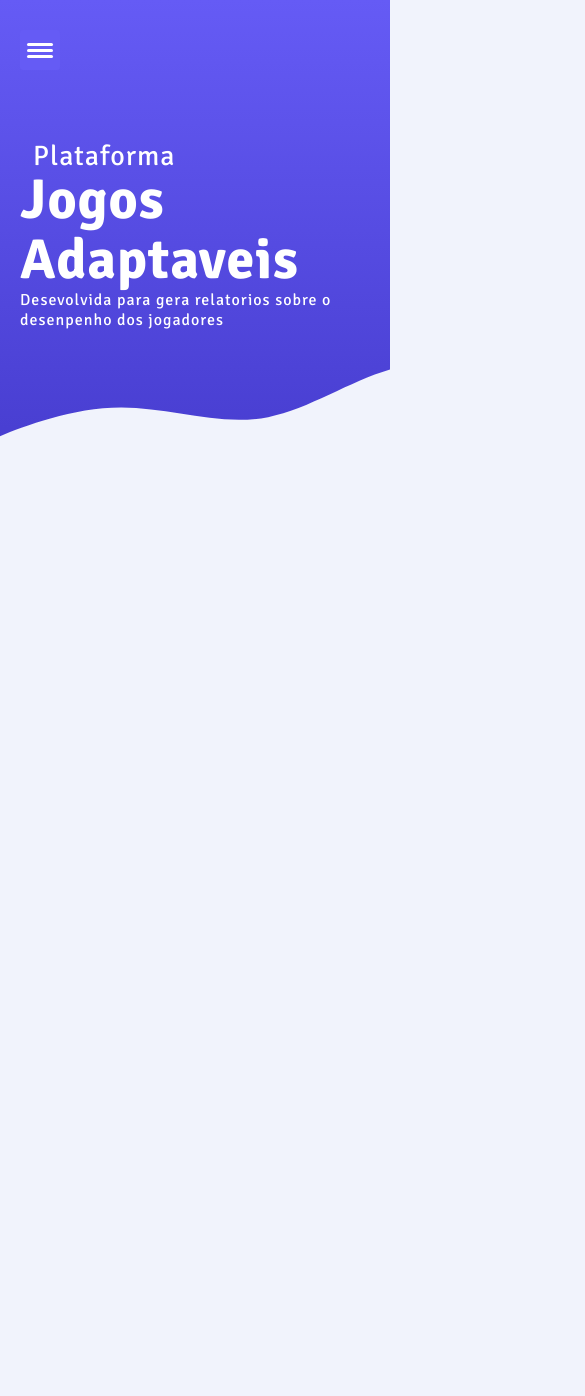
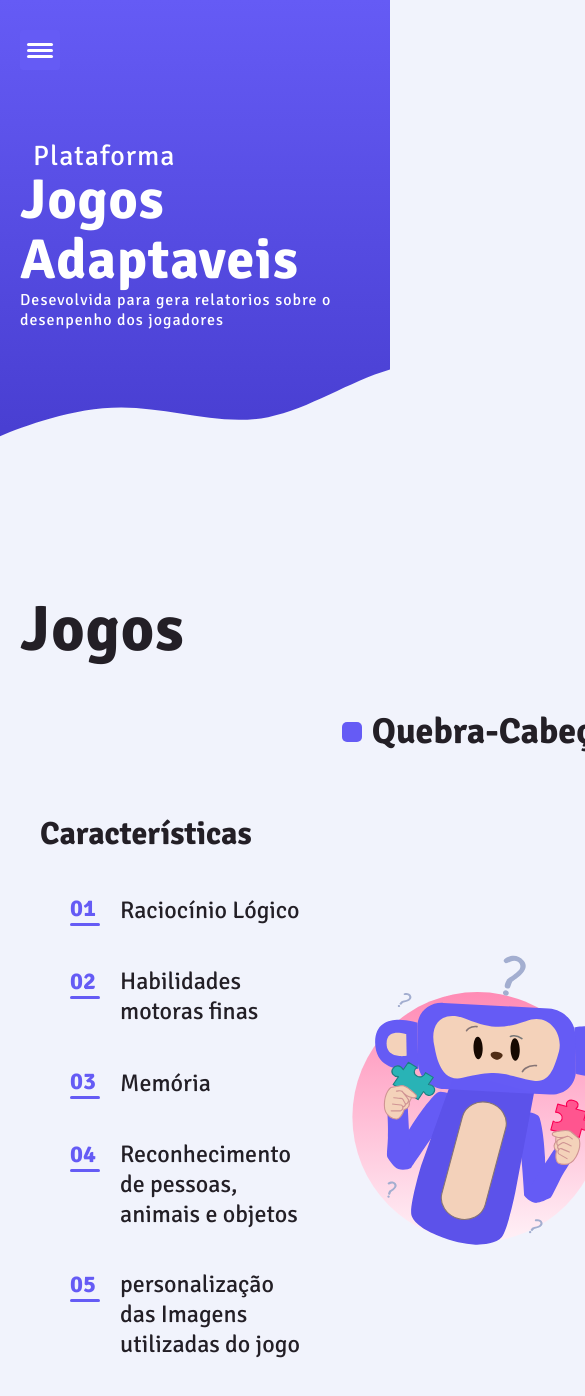
Before and after one commit to human-interaction-with-tecnologies/adaptive-games-platform, a React (Create React App) app: page / in a window 390 px wide. Shown: the top 1396 px of the page, 585 px wide, since content can reach past the window. Before the commit the page ends 844 px from the top, so only its background shows below. Built offline with nearby package versions, Linux system fonts and the light colour scheme.

Commit message:
style(feat(styles): implementing styles on the landing page): :lipstick: implementação dos estilos da area de jogos na landing page
implementação dos estilos da area de jogos na landing page so para desktop, ainda falta para mobile

```diff
--- a/public/index.html
+++ b/public/index.html
@@ -13,6 +13,9 @@
     <link rel="preconnect" href="https://fonts.googleapis.com">
     <link rel="preconnect" href="https://fonts.gstatic.com" crossorigin>
     <link href="https://fonts.googleapis.com/css2?family=Signika:wght@300;400;500;600;700&display=swap" rel="stylesheet">
+    <link rel="preconnect" href="https://fonts.googleapis.com">
+<link rel="preconnect" href="https://fonts.gstatic.com" crossorigin>
+<link href="https://fonts.googleapis.com/css2?family=Cinzel:wght@400;500;600;700;800;900&display=swap" rel="stylesheet">
     <link rel="manifest" href="%PUBLIC_URL%/manifest.json" />
 
     <title>React App</title>
--- a/src/globla.module.css
+++ b/src/globla.module.css
@@ -2,7 +2,7 @@
     --background: #F1F3FC;
     --blue: #4137C8;
     --blue-secundary: #655BF5;
-    --text: #3D3145;
+    --text: #231F26;
     --green: #29B3B6;
 }
 
--- a/src/pages/LandingPage/index.js
+++ b/src/pages/LandingPage/index.js
@@ -1,7 +1,7 @@
 import Header from "../../components/Header";
 import style from "./style.module.css"
 import {ReactComponent as ImgPrincipalLP} from '../../assets/ImgPrincipalLP.svg'
-import {ReactComponent as ImgWavyEffect} from '../../assets/ImgWavyEffect.svg'
+import {ReactComponent as MascoteRitimoMania} from '../../assets/mascoteRitimoMania.svg'
 const LandingPage = () =>{
     return(
         <>
@@ -26,6 +26,46 @@ const LandingPage = () =>{
 
             </section>
 
+            <section className={style.jogos}>
+                <h1>Jogos</h1>
+                <div className={style.quebracabeca}>
+                    <div className={style.titlePlay}>
+                        <span > </span>
+                        <h2>Quebra-Cabeça</h2>
+                    </div>
+                    <div className={style.characteristics}>
+                        <h3>Características</h3>
+                        <ul>
+                            <li>
+                                <span>01</span>
+                                <p>Raciocínio Lógico</p>
+                            </li>
+                            <li>
+                                <span>02</span>
+                                <p>Habilidades motoras finas</p>
+                            </li>
+                            <li>
+                                <span>03</span>
+                                <p>Memória</p>
+                            </li>
+                            <li>
+                                <span>04</span>
+                                <p>Reconhecimento de pessoas, animais e objetos</p>
+                            </li>
+                            <li>
+                                <span>05</span>
+                                <p>personalização das Imagens utilizadas do jogo</p>
+                            </li>
+                        </ul>
+                    </div>
+
+                    <div className={style.mascoteRitimoMania}>
+                        <MascoteRitimoMania/>
+                    </div>
+
+                </div>
+            </section>
+
         </>
     )
 }
--- a/src/pages/LandingPage/style.module.css
+++ b/src/pages/LandingPage/style.module.css
@@ -65,6 +65,7 @@
 }
 
 
+
 @media (max-width: 901px) {
     .introduction{
         margin-top: 0px;
@@ -128,3 +129,110 @@
         display: none;
     }
 }
+
+
+/*setion de Jogos*/
+
+.jogos{
+    max-width: 1200px;
+    width: 100%;
+    font-family: 'Signika', sans-serif;
+    margin: 0 auto;
+    margin-top: 40px;
+}
+
+.jogos h1{
+    font-size: 4rem;
+    letter-spacing: 1px;
+    color: var(--text);
+    margin: 0 auto;
+    margin-bottom: 40px;
+    padding-left: 20px;
+}
+
+.quebracabeca{
+    max-width: 1200px;
+    display: grid;
+    grid-template-columns: 1fr 1fr;
+    grid-template-areas:
+    "none titlePlay"
+    "characteristics Img";
+    gap: 20px;
+    margin: 0 auto;
+
+}
+
+.characteristics{
+    grid-area: characteristics;
+    align-items: center;
+    position: relative;
+    left: 40px;
+}
+
+.characteristics h3{
+    font-size: 2rem;
+    margin-top: 40px;
+    margin-bottom: 40px;
+    padding-right: 20px;
+}
+
+.characteristics li{
+    display: flex;
+    margin-bottom: 40px;
+    position: relative;
+    left: 30px;
+}
+
+.characteristics li span{
+    font-size: 1.5rem;
+    font-weight: bold;
+    color:  var(--blue-secundary);
+}
+
+.characteristics li span::after{
+    content: '';
+    display: block;
+    width: 30px;
+    height: 3px;
+    border-radius: 5px;
+    background:  var(--blue-secundary);
+}
+
+.characteristics li p{
+    font-size: 1.5rem;
+    margin-left: 20px;
+    max-width: 390px;
+    align-self: center;
+}
+
+.titlePlay{
+    position: relative;
+    right: 40px;
+    display: grid;
+    justify-content: end;
+    grid-area: titlePlay;
+    position: relative;
+    font-size: 1.5rem;
+    display: flex;
+}
+
+.titlePlay span{
+    width: 20px;
+    height: 20px;
+    background: var(--blue-secundary);
+    border-radius: 5px;
+    margin-right: 10px;
+    align-self: center
+}
+
+.mascoteRitimoMania{
+    grid-area: Img;
+    max-height: 650;
+}
+
+.mascoteRitimoMania > svg{
+    max-height: 700px;
+    max-width: 900px;
+    min-width: 400px;
+    width: 100%;
+}
```
Also changed, not shown: src/assets/mascoteRitimoMania.svg (added).
